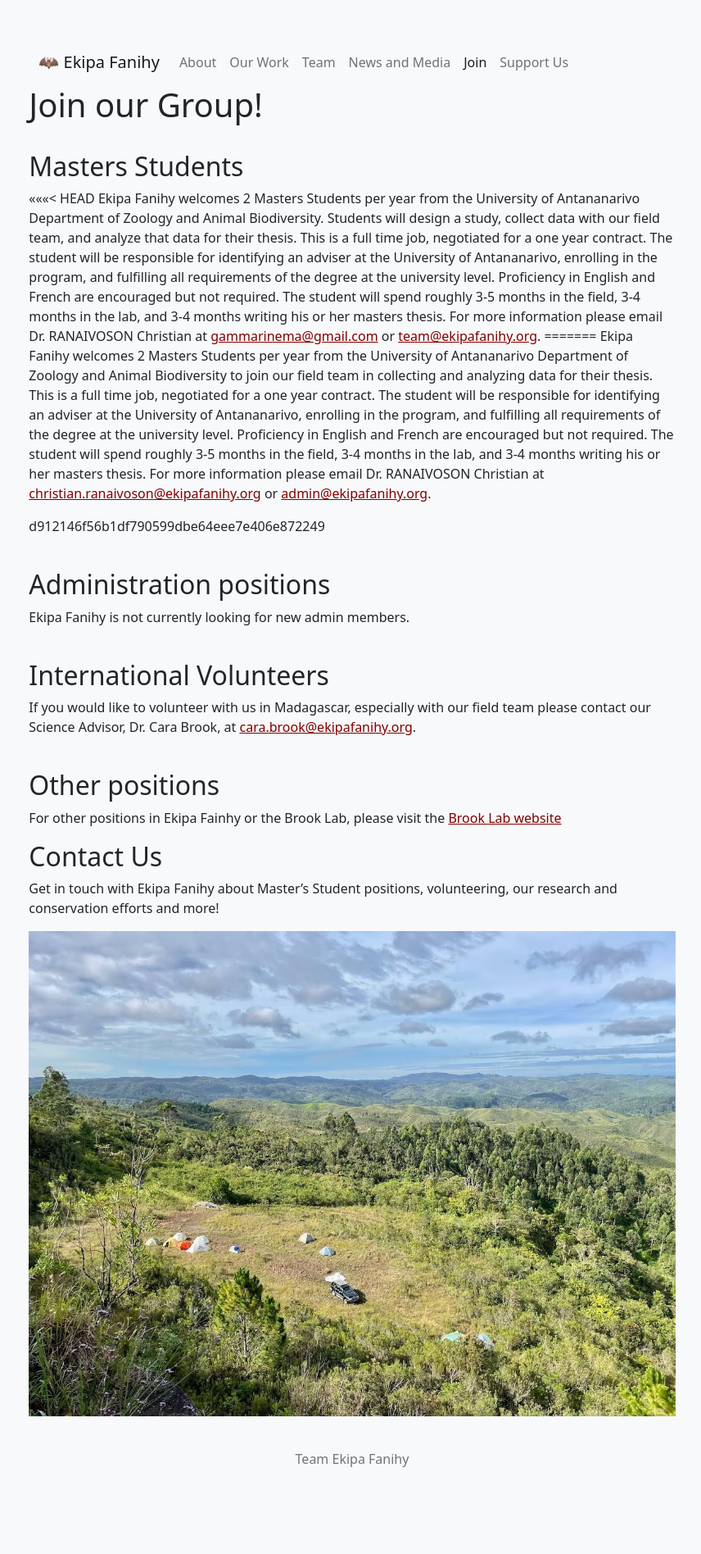
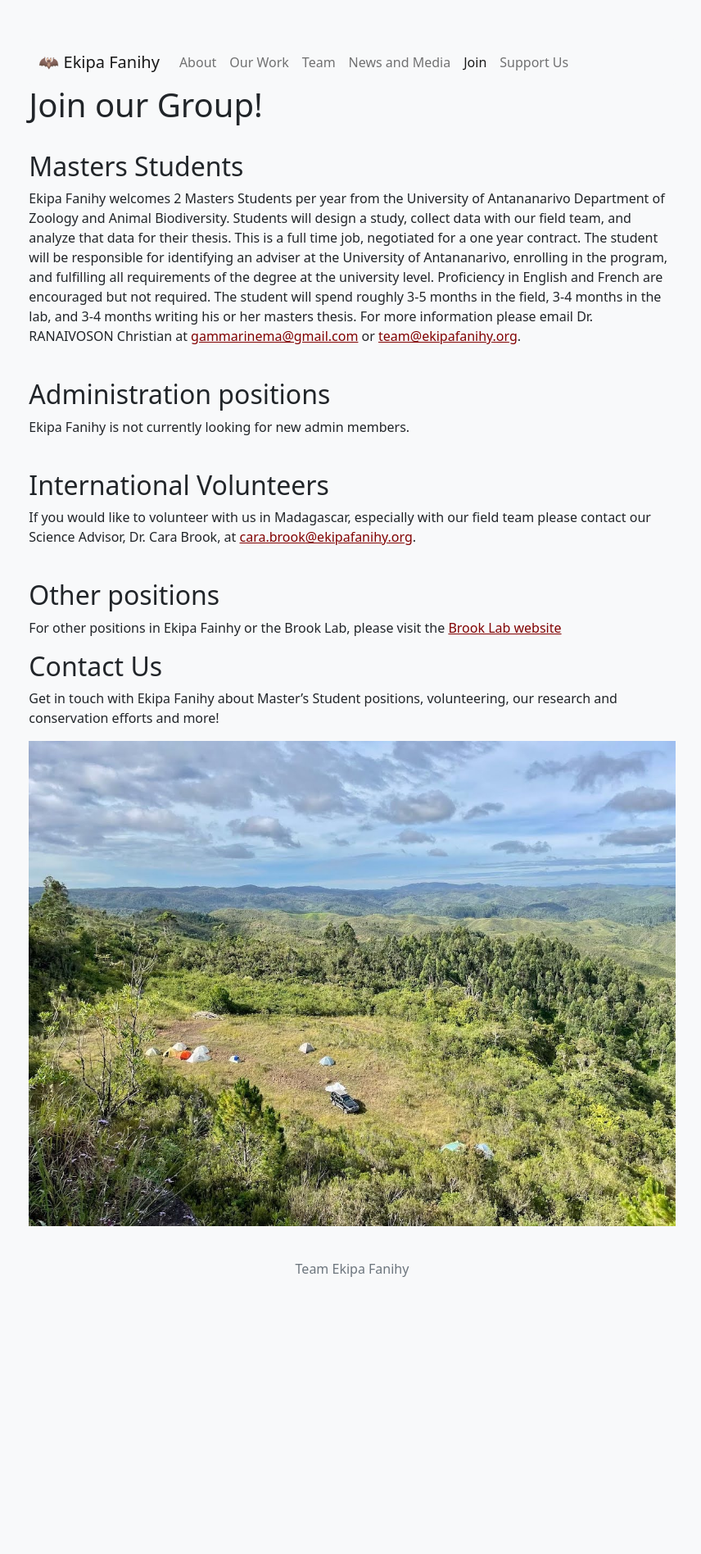
Before and after one commit to brooklabteam/www-ekipafanihy, a Jekyll site: the page built from join.md, in a window 1280 px wide. Shown: the whole page at 82% size, without its empty margins (210-1066 px from the left). Built offline with Jekyll 4.4.1, drawn with Linux system fonts in a browser that asks for light colours; after the commit the page ends 1664 px from its top, so only the background shows below that.

Commit message:
Update join.md
updated masters student section text

```diff
--- a/join.md
+++ b/join.md
@@ -8,14 +8,9 @@ permalink: /join
 
 <h2>Masters Students</h2>
 
-<<<<<<< HEAD
 Ekipa Fanihy welcomes 2 Masters Students per year from the University of Antananarivo Department of Zoology and Animal Biodiversity. Students will design a study, collect data with our field team, and analyze that data for their thesis. This is a full time job, negotiated for a one year contract. The student will be responsible for identifying an adviser at the University of Antananarivo, enrolling in the program, and fulfilling all requirements of the degree at the university level. Proficiency in English and French are encouraged but not required. The student will spend roughly 3-5 months in the field, 3-4 months in the lab, and 3-4 months writing his or her masters thesis. For more information please email Dr. RANAIVOSON Christian at <gammarinema@gmail.com> or <team@ekipafanihy.org>.
-=======
-Ekipa Fanihy welcomes 2 Masters Students per year from the University of Antananarivo Department of Zoology and Animal Biodiversity to join our field team in collecting and analyzing data for their thesis. This is a full time job, negotiated for a one year contract. The student will be responsible for identifying an adviser at the University of Antananarivo, enrolling in the program, and fulfilling all requirements of the degree at the university level. Proficiency in English and French are encouraged but not required. The student will spend roughly 3-5 months in the field, 3-4 months in the lab, and 3-4 months writing his or her masters thesis. For more information please email Dr. RANAIVOSON Christian at <christian.ranaivoson@ekipafanihy.org> or <admin@ekipafanihy.org>.
->>>>>>> d912146f56b1df790599dbe64eee7e406e872249
 
 <div style="clear:both;">&nbsp;</div>
-
 
 <h2>Administration positions</h2>
 Ekipa Fanihy is not currently looking for new admin members.
```
